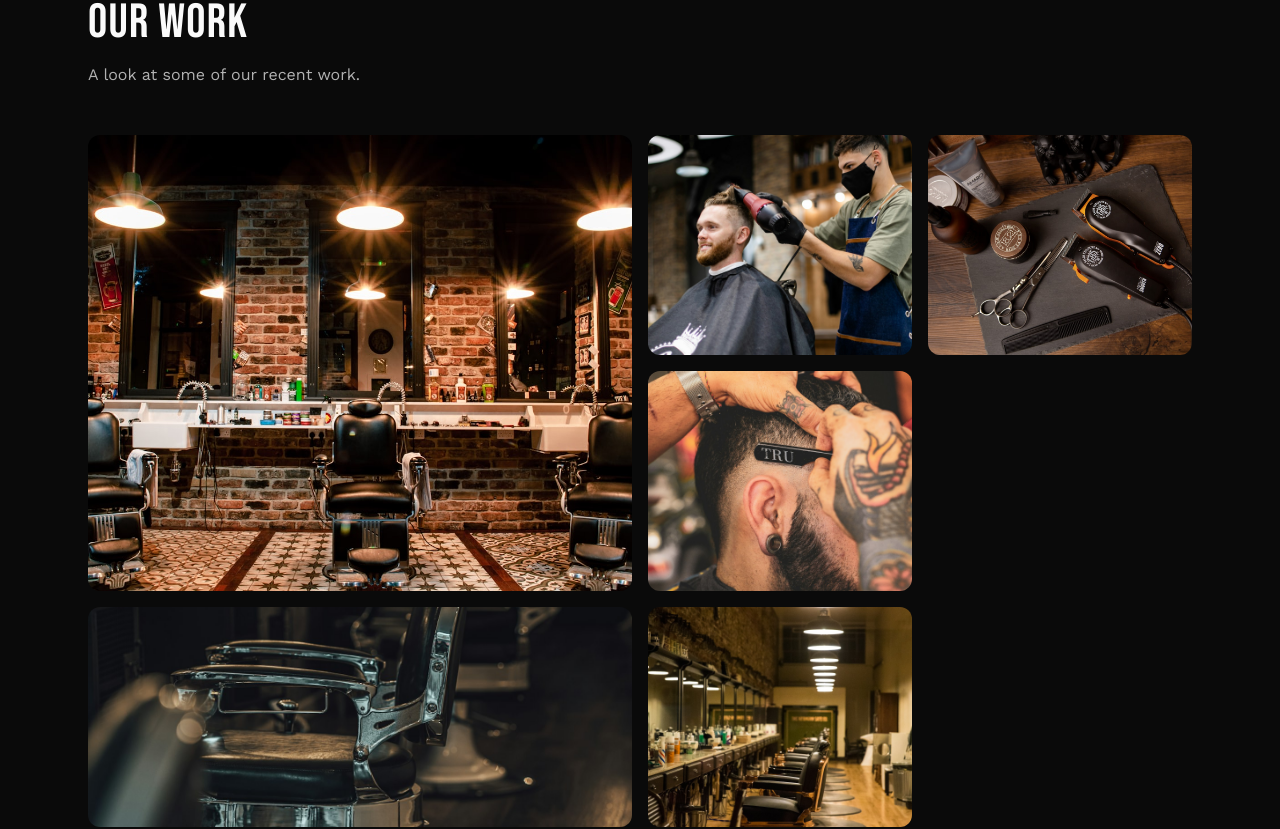
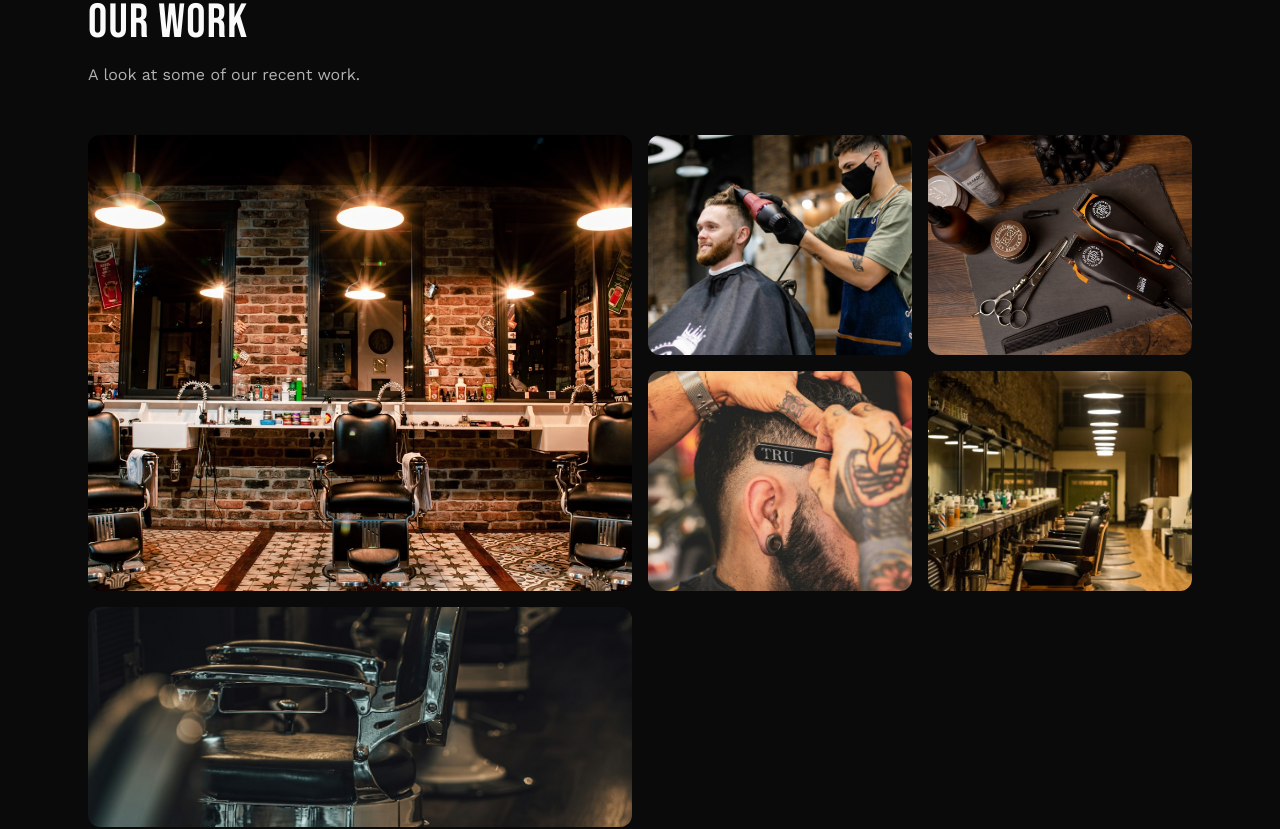
Before and after one commit to Mauribarber1/mauriwebsite, a Next.js app: page /en in a window 1280 px wide. Shown: the part 2005-2834 px from the top of the page. Built offline with nearby package versions, Linux system fonts and the light colour scheme.

Commit message:
fix: fill gallery grid gaps with dense auto-placement
The 2x2 first tile combined with the 2-wide fifth tile left an empty
cell in the CSS grid's default auto-placement (visible as an odd
black gap). grid-flow-dense backfills it automatically.

```diff
--- a/components/Gallery/Gallery.tsx
+++ b/components/Gallery/Gallery.tsx
@@ -27,7 +27,7 @@ export default function Gallery({ gallery }: GalleryProps) {
           </h2>
           <p className="mt-4 text-paper/70">{gallery.description}</p>
         </div>
-        <div className="mt-12 grid grid-cols-2 auto-rows-[160px] gap-4 sm:auto-rows-[200px] md:grid-cols-4 md:auto-rows-[220px]">
+        <div className="mt-12 grid grid-flow-dense grid-cols-2 auto-rows-[160px] gap-4 sm:auto-rows-[200px] md:grid-cols-4 md:auto-rows-[220px]">
           {IMAGES.map((src, index) => (
             <div
               key={src}
```
